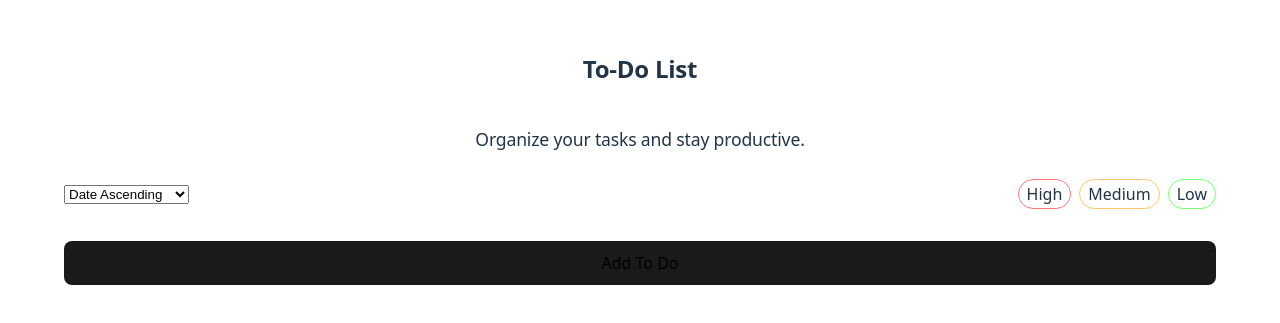
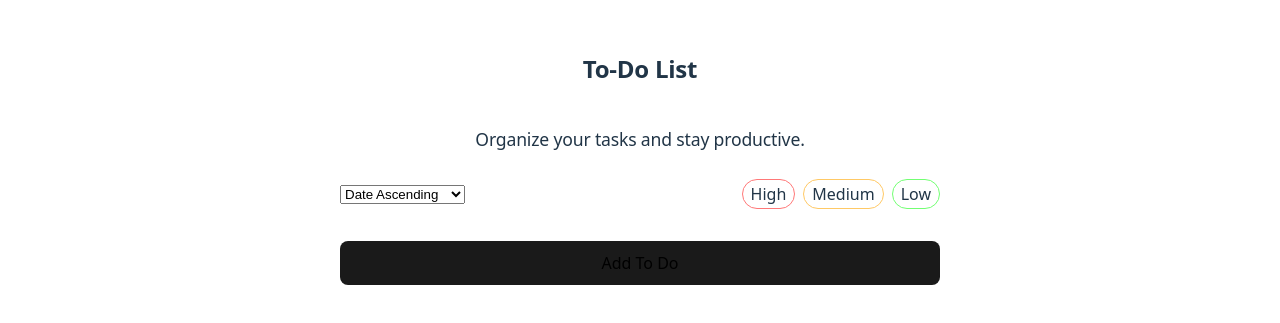
Before and after one commit to Alex761944/react-to-do-app, a React (Vite) app: page / in a window 1280 px wide. Shown: the part 239-562 px from the top of the page. Built offline with nearby package versions, Linux system fonts and the light colour scheme.

Commit message:
Fix alignment issues

```diff
--- a/src/App.css
+++ b/src/App.css
@@ -1,6 +1,7 @@
 #root {
   display: flex;
   flex-direction: column;
+  align-items: center;
   gap: var(--size-l);
   width: 90vw;
   max-width: 1280px;
--- a/src/App.jsx
+++ b/src/App.jsx
@@ -139,6 +139,7 @@ function App() {
         Organize your tasks and stay productive.
       </Text>
 
+      <div className="MainContent">
         <ToDoListHeader>
           <select
             value={selectedSortOption}
@@ -204,6 +205,7 @@ function App() {
         </ToDoList>
 
         <Button onClick={addToDo}>Add To Do</Button>
+      </div>
     </>
   );
 }
--- a/src/components/ToDoList/ToDoList.css
+++ b/src/components/ToDoList/ToDoList.css
@@ -3,5 +3,4 @@
   flex-direction: column;
   gap: var(--size-l);
   width: 100%;
-  max-width: 480px;
 }
--- a/src/index.css
+++ b/src/index.css
@@ -82,3 +82,11 @@ del {
     background-color: #f9f9f9;
   }
 }
+
+.MainContent {
+  display: flex;
+  flex-direction: column;
+  width: 100%;
+  max-width: 600px;
+  gap: var(--size-l);
+}
```
Lines whose indentation alone changed are shown as unchanged.
